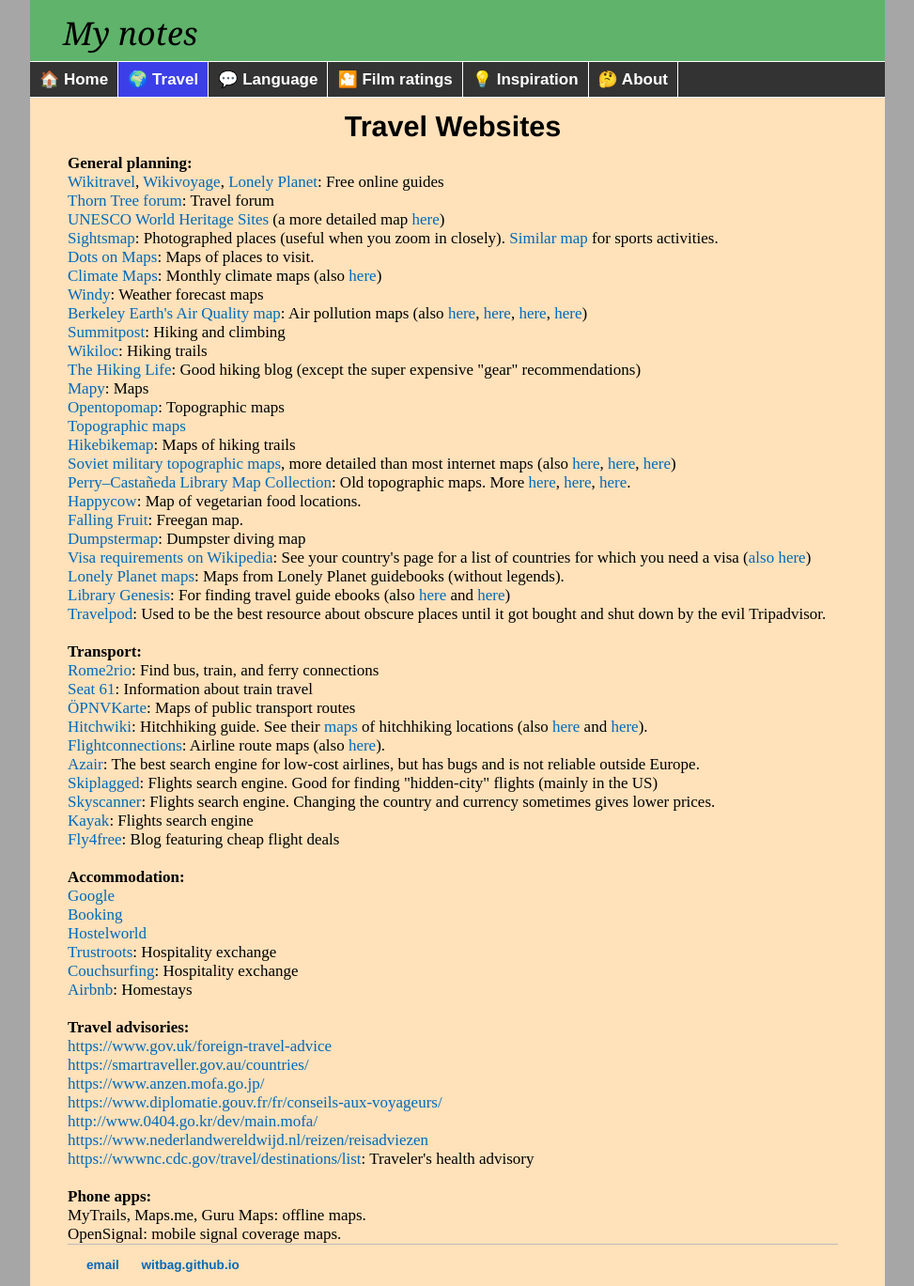
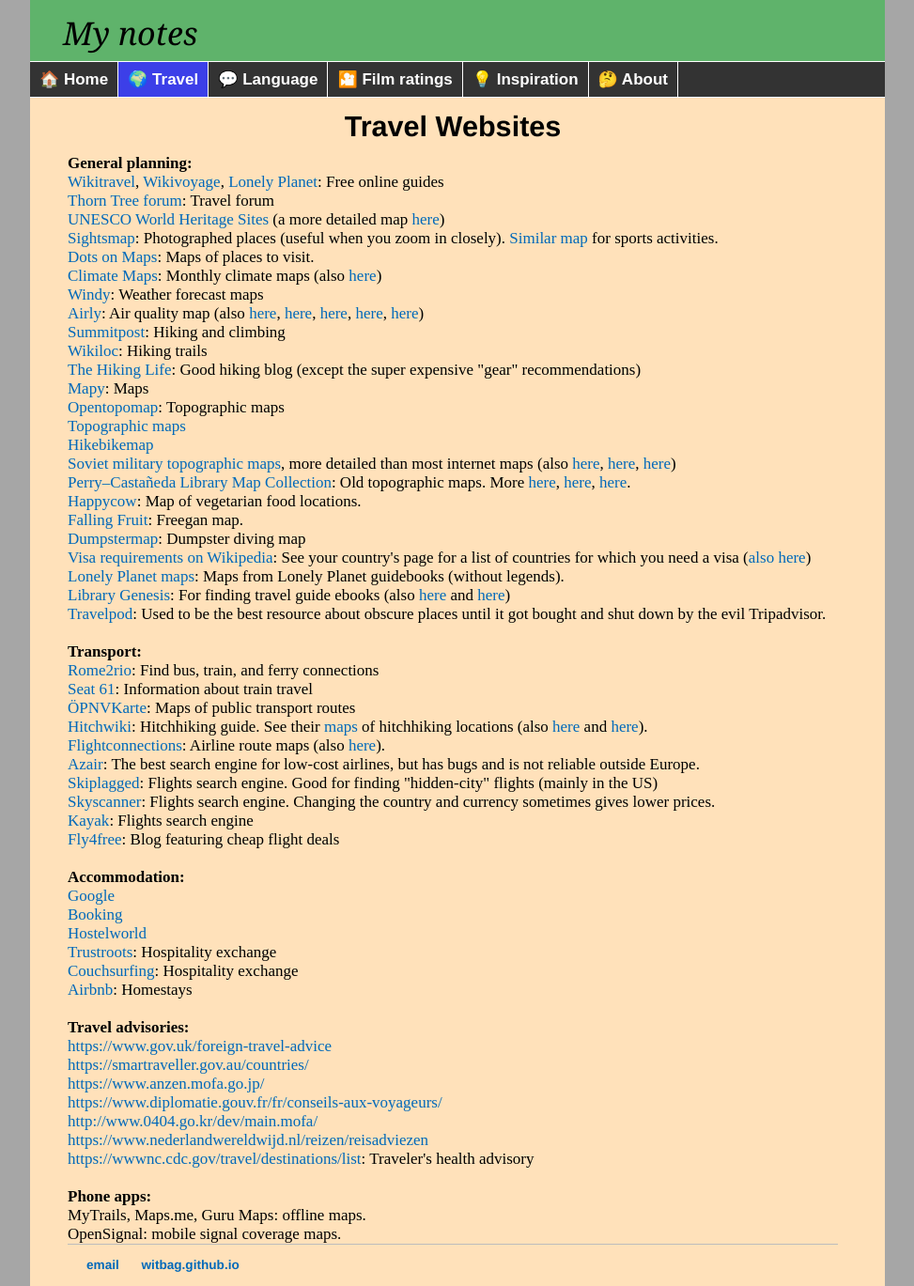
Before and after one commit to witbag/witbag.github.io, a Jekyll site: the page built from travel/resources.html, in a window 1280 px wide. Shown: the whole page at 94% size, without its empty margins (153-1126 px from the left). Built offline with Jekyll 4.4.1, drawn with Linux system fonts in a browser that asks for light colours.

Commit message:
Update resources.html

```diff
--- a/travel/resources.html
+++ b/travel/resources.html
@@ -16,20 +16,20 @@
 <a href="https://dotsonmaps.com/maps" target=_blank>Dots on Maps</a>: Maps of places to visit.<br>
 <a href="http://climatemaps.romgens.com/" target=_blank>Climate Maps</a>: Monthly climate maps (also <a href="https://climatereanalyzer.org/reanalysis/monthly_maps/index.php" target=_blank>here</a>)<br>
 <a href="https://www.windy.com/-Temperature-temp" target=_blank>Windy</a>: Weather forecast maps<br>
-<a href="http://berkeleyearth.lbl.gov/air-quality/main_map.php" target=_blank>Berkeley Earth's Air Quality map</a>: Air pollution maps (also <a href="https://maps.s5p-pal.com/" target=_blank>here</a>, <a href="https://www.airvisual.com/air-quality-map" target=_blank>here</a>, <a href="https://ehp.niehs.nih.gov/cms/asset/b2e69e34-f2f6-4321-a4e8-6a4dd11462db/ehp.1408646.g003.jpg" target=_blank>here</a>, <a href="https://ars.els-cdn.com/content/image/1-s2.0-S0013935121000487-gr1_lrg.jpg" target=_blank>here</a>)<br>
+<a href="https://airly.org/map/en/" target=_blank>Airly</a>: Air quality map (also <a href="http://berkeleyearth.lbl.gov/air-quality/main_map.php" target=_blank>here</a>, <a href="https://maps.s5p-pal.com/" target=_blank>here</a>, <a href="https://www.airvisual.com/air-quality-map" target=_blank>here</a>, <a href="https://ehp.niehs.nih.gov/cms/asset/b2e69e34-f2f6-4321-a4e8-6a4dd11462db/ehp.1408646.g003.jpg" target=_blank>here</a>, <a href="https://ars.els-cdn.com/content/image/1-s2.0-S0013935121000487-gr1_lrg.jpg" target=_blank>here</a>)<br>
 <a href="https://www.summitpost.org" target=_blank>Summitpost</a>: Hiking and climbing<br>
 <a href="https://www.wikiloc.com/wikiloc/map.do" target=_blank>Wikiloc</a>: Hiking trails<br>
 <a href="https://www.thehikinglife.com/" target=_blank>The Hiking Life</a>: Good hiking blog (except the super expensive "gear" recommendations)<br>
 <a href="https://en.mapy.cz/turisticka?x=0&y=0&z=3" target=_blank>Mapy</a>: Maps<br>
 <a href="https://opentopomap.org" target=_blank>Opentopomap</a>: Topographic maps<br>
 <a href="https://en-au.topographic-map.com/maps/dy4z/Asia/" target=_blank>Topographic maps</a><br>
-<a href="http://hikebikemap.org" target=_blank>Hikebikemap</a>: Maps of hiking trails<br>
+<a href="http://hikebikemap.org" target=_blank>Hikebikemap</a><br>
 <a href="https://www.geamap.com/en/soviet/" target=_blank>Soviet military topographic maps</a>, more detailed than most internet maps (also <a href="http://loadmap.net/en" target=_blank>here</a>, <a href="https://maps.vlasenko.net/soviet-military-topographic-map/" target=_blank>here</a>, <a href="https://iu.maps.arcgis.com/apps/webappviewer/index.html?id=3003eaf8107048aeabd74b74a1481cb4" target=_blank>here</a>)<br>
 <a href="http://legacy.lib.utexas.edu/maps/topo/" target=_blank>Perry–Castañeda Library Map Collection</a>: Old topographic maps. More <a href="https://csmgis.maps.arcgis.com/apps/OnePane/basicviewer/index.html?appid=a78c3bcfabe1497dba55185fb517f5ca" target=_blank>here</a>, <a href="https://csmgis.maps.arcgis.com/apps/OnePane/basicviewer/index.html?appid=a1e64a3700b441ebab55d0eec37b54a2" target=_blank>here</a>, <a href="http://legacy.lib.utexas.edu/maps/jog/" target=_blank>here</a>.<br>
 <a href="https://www.happycow.net/veggiemap" target=_blank>Happycow</a>: Map of vegetarian food locations.<br>
 <a href="http://fallingfruit.org/" target=_blank>Falling Fruit</a>: Freegan map.<br>
 <a href="http://dumpstermap.org/" target=_blank>Dumpstermap</a>: Dumpster diving map<br>
-<a href="https://en.wikipedia.org/wiki/Template:Visa_requirements" target=_blank>Visa requirements on Wikipedia</a>: See your country's page for a list of countries for which you need a visa (<a href="https://www.koreanair.com/global/en/traveling/airport-check-in/visas-passports-immigration-regulation0/timaticweb/" target=_blank>also here</a>)<br>
+<a href="https://en.wikipedia.org/wiki/Template:Visa_requirements" target=_blank>Visa requirements on Wikipedia</a>: See your country's page for a list of countries for which you need a visa (<a href="https://www.emirates.com/english/before-you-fly/visa-passport-information/" target=_blank>also here</a>)<br>
 <a href="http://media.lonelyplanet.com/ebookmaps/" target=_blank>Lonely Planet maps</a>: Maps from Lonely Planet guidebooks (without legends).<br>
 <a href="http://gen.lib.rus.ec/" target=_blank>Library Genesis</a>: For finding travel guide ebooks (also <a href="http://libgen.is/" target=_blank>here</a> and <a href="https://libgen.st/" target=_blank>here</a>)<br>
 <a href="http://travelpod.com" target=_blank>Travelpod</a>: Used to be the best resource about obscure places until it got bought and shut down by the evil Tripadvisor.<br>
```
